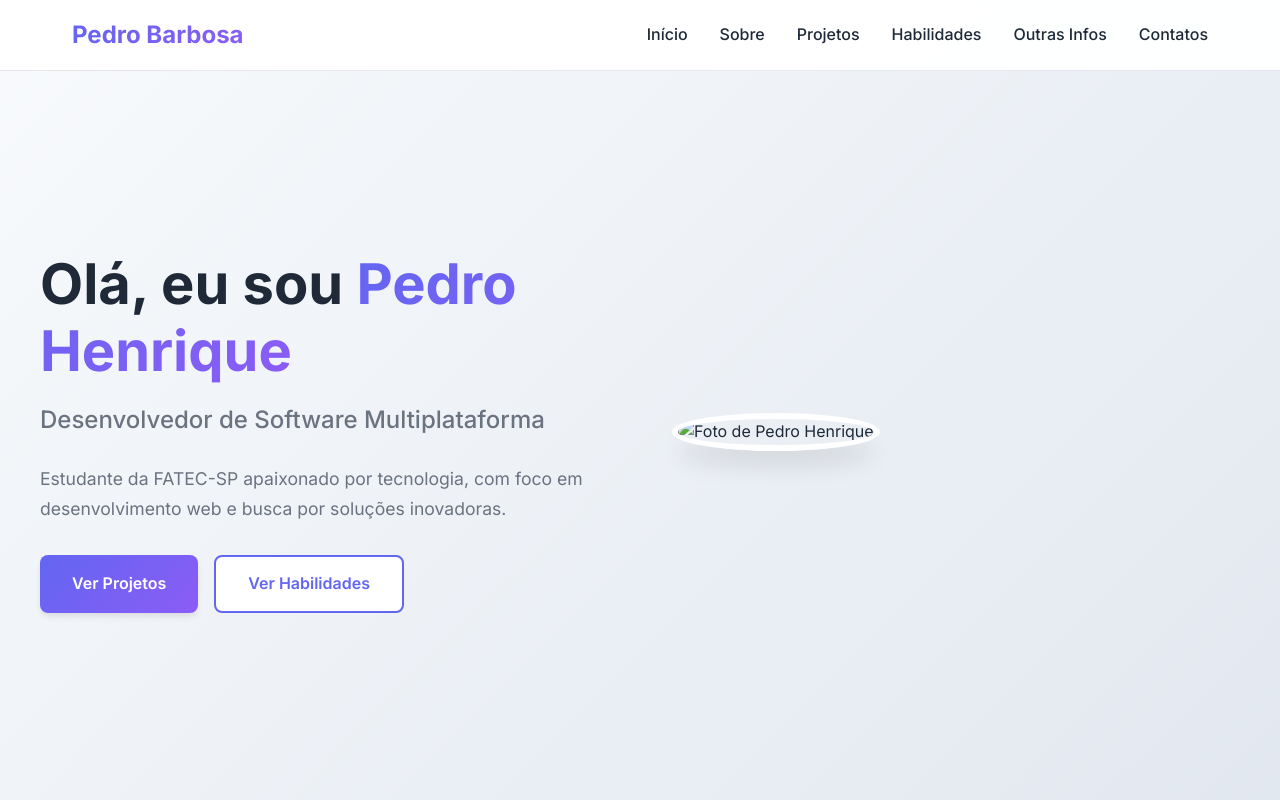
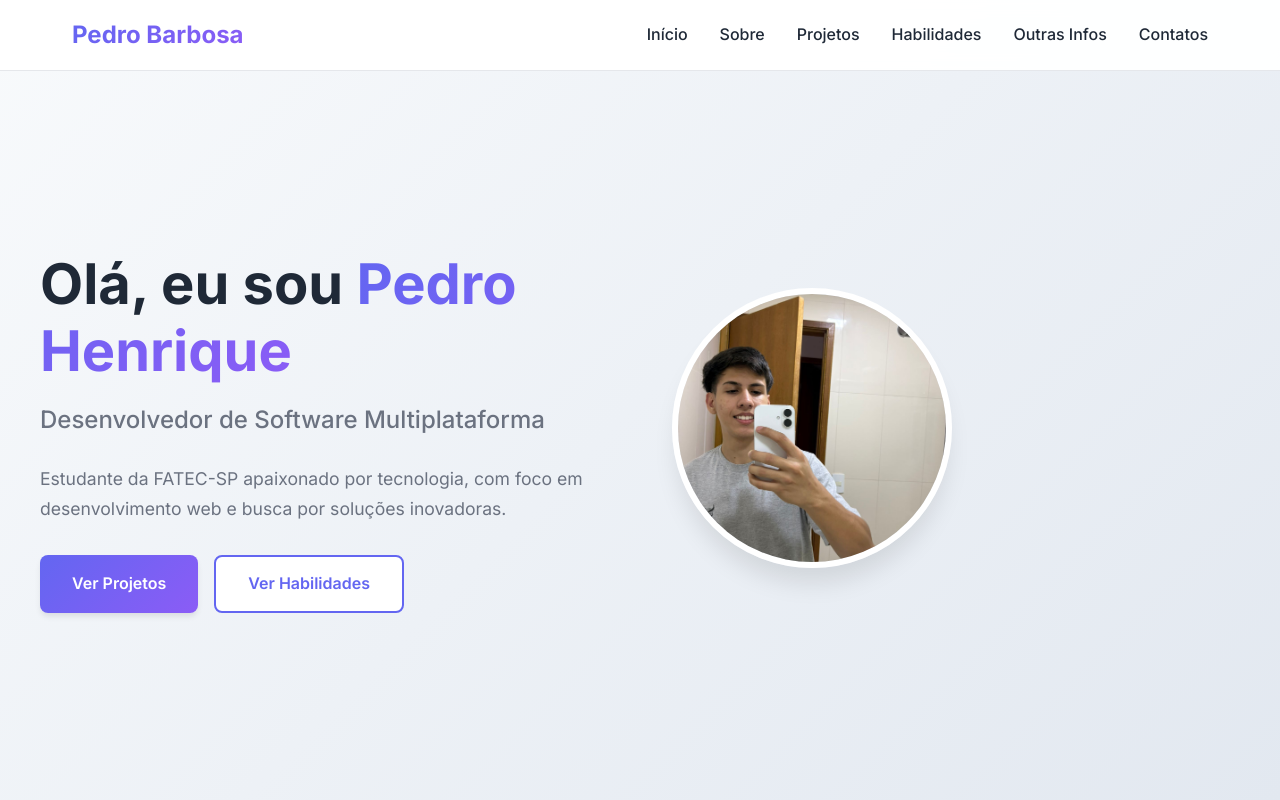
Before and after one commit to fatec-jacarei-dsm-portfolio/ra2581392513025, a plain HTML site: page docs/index.html in a window 1280 px wide. Shown: the top 800 px of the page. Drawn offline with Linux system fonts and the light colour scheme; a script that the page names is missing.

Commit message:
Adiciona portiflio completo

```diff
--- a/docs/index.html
+++ b/docs/index.html
@@ -58,12 +58,9 @@
       </div>
 
       <div class="hero-image">
-        <img
-          src="COLOQUE-AQUI-A-URL-DA-SUA-FOTO.jpg"
-          alt="Foto de Pedro Henrique"
-          class="profile-photo"
-        />
-      </div>
+       <div class="hero-image">
+  <img src="./imagens/WhatsApp Image 2025-11-28 at 14.27.48.jpeg" class="profile-photo" />
+</div>
     </div>
   </section>
 
```
Also changed, not shown: docs/imagens/WhatsApp Image 2025-11-28 at 14.27.48.jpeg (added).
